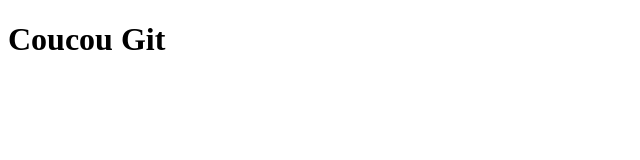
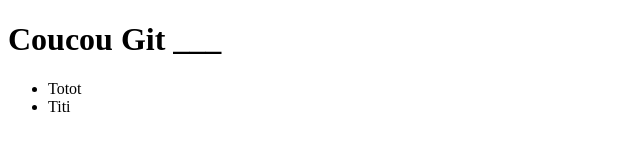
Before and after one commit to richnourichnou/TutoGit, a plain HTML site: page public_html/index.html in a window 1280 px wide. Shown: the whole page, without its empty margins (0-640 px from the left). Drawn offline with Linux system fonts and the light colour scheme.

Commit message:
Modification de la page d'accueil

```diff
--- a/public_html/index.html
+++ b/public_html/index.html
@@ -1,11 +1,15 @@
 <!DOCTYPE html>
 <html>
 	<head>
+		<meta charset="UTF-8">
 		<title>Richard Carlier</title>
-		<meta charset="UTF-8">
 		<meta name="viewport" content="width=device-width, initial-scale=1.0">
 	</head>
 	<body>
-		<h1>Coucou Git</h1>
+		<h1>Coucou Git ___</h1>
+                <ul>
+                    <li>Totot</li>
+                    <li>Titi</li>
+                </ul>
 	</body>
 </html>
```
